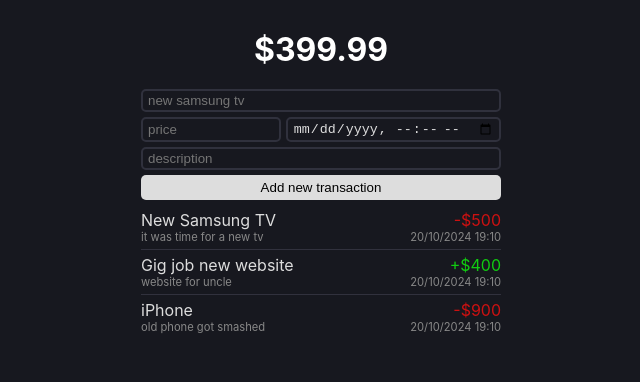
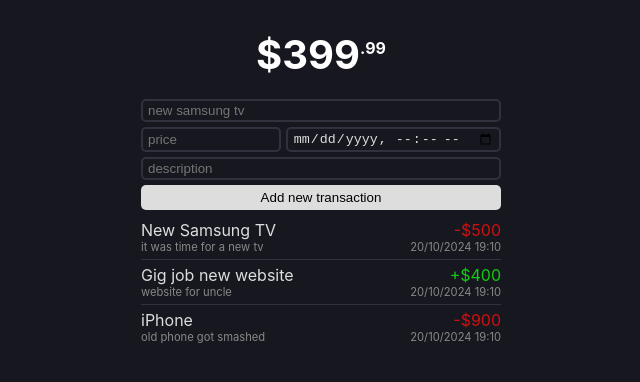
Before and after one commit to sushant7326/money-tracker, a React (Create React App) app in the folder frontend/: page / in a window 1280 px wide. Shown: the top 382 px of the page, without its empty margins (319-959 px from the left). Built offline with nearby package versions, Linux system fonts and the light colour scheme.

Commit message:
fixed total balance display

```diff
--- a/frontend/src/App.css
+++ b/frontend/src/App.css
@@ -16,8 +16,15 @@ h1{
   text-align: center;
   color: #fff;
   margin: 0;
+  font-size: 2.5rem;
 }
 
+h1 span{
+  font-size: 1rem;
+  vertical-align: top;
+  display: inline-block;
+  margin-top: .5rem;
+}
 form{
   margin-top: 20px;
 }
```
